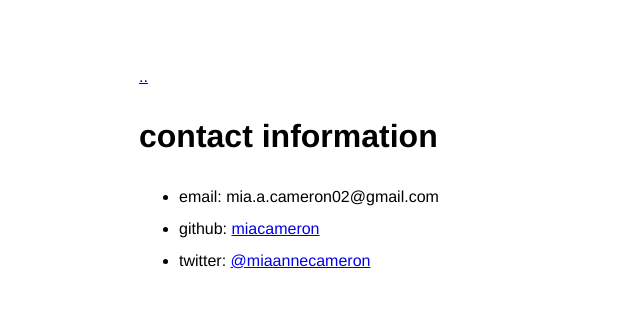
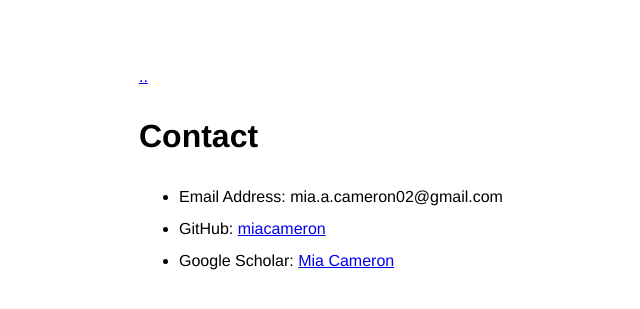
Before and after one commit to miacameron/miacameron.github.io, a Jekyll site: the page built from contact.md, in a window 1280 px wide. Shown: the top 309 px of the page, without its empty margins (181-821 px from the left). Built offline with Jekyll 4.4.1, drawn with Linux system fonts in a browser that asks for light colours.

Commit message:
Updated information.

```diff
--- a/contact.md
+++ b/contact.md
@@ -1,8 +1,8 @@
 ---
 layout: page
-title: contact information
+title: Contact
 ---
 
-* email: mia.a.cameron02@gmail.com
-* github: [miacameron](https://github.com/miacameron)
-* twitter: [@miaannecameron](https://twitter.com/miaannecameron)
+* Email Address: mia.a.cameron02@gmail.com
+* GitHub: [miacameron](https://github.com/miacameron)
+* Google Scholar: [Mia Cameron](https://scholar.google.com/citations?user=56EHPeMAAAAJ)
```
Also changed, not shown: index.md (+2 -3 lines), projects.md (+0 -4 lines).
